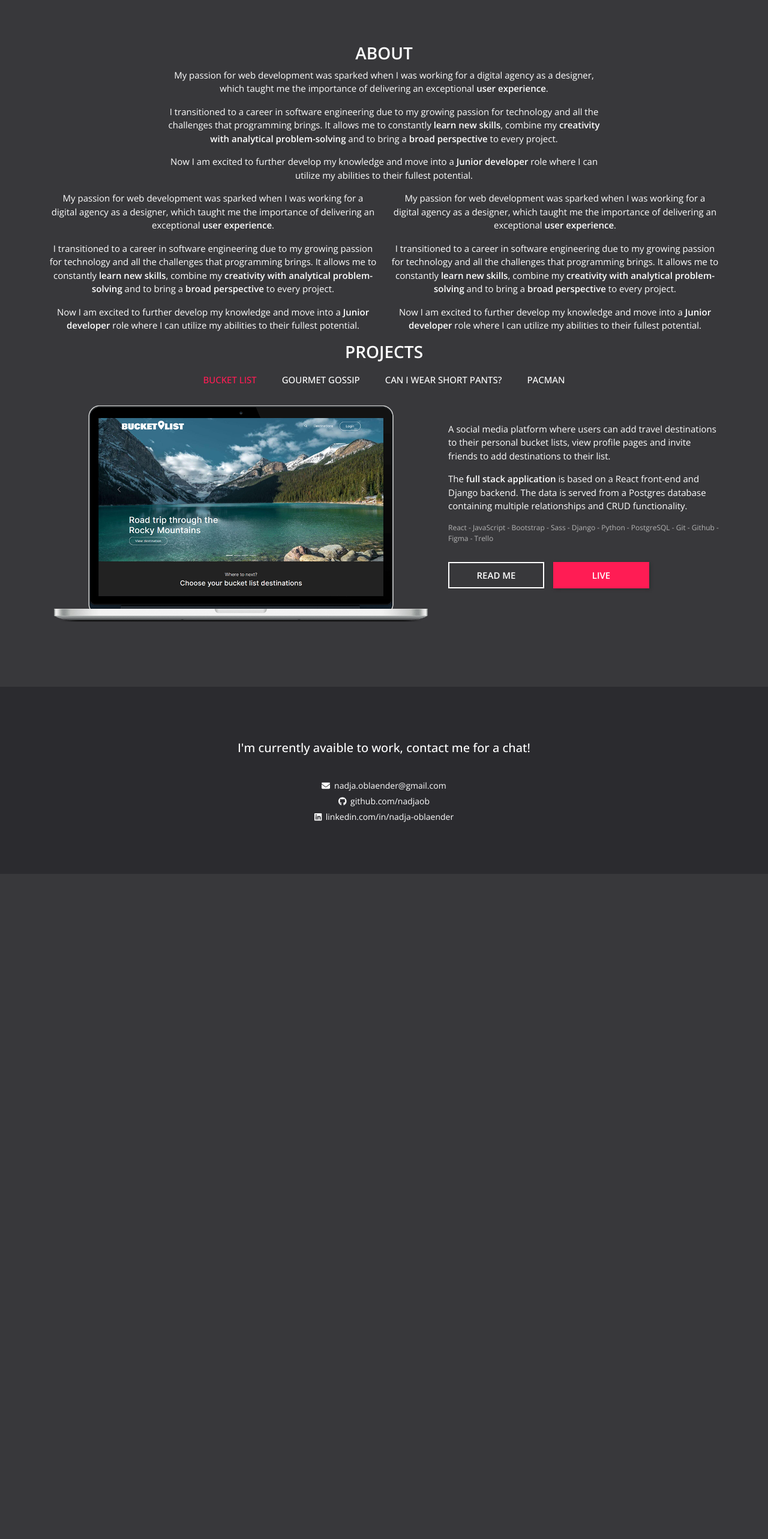
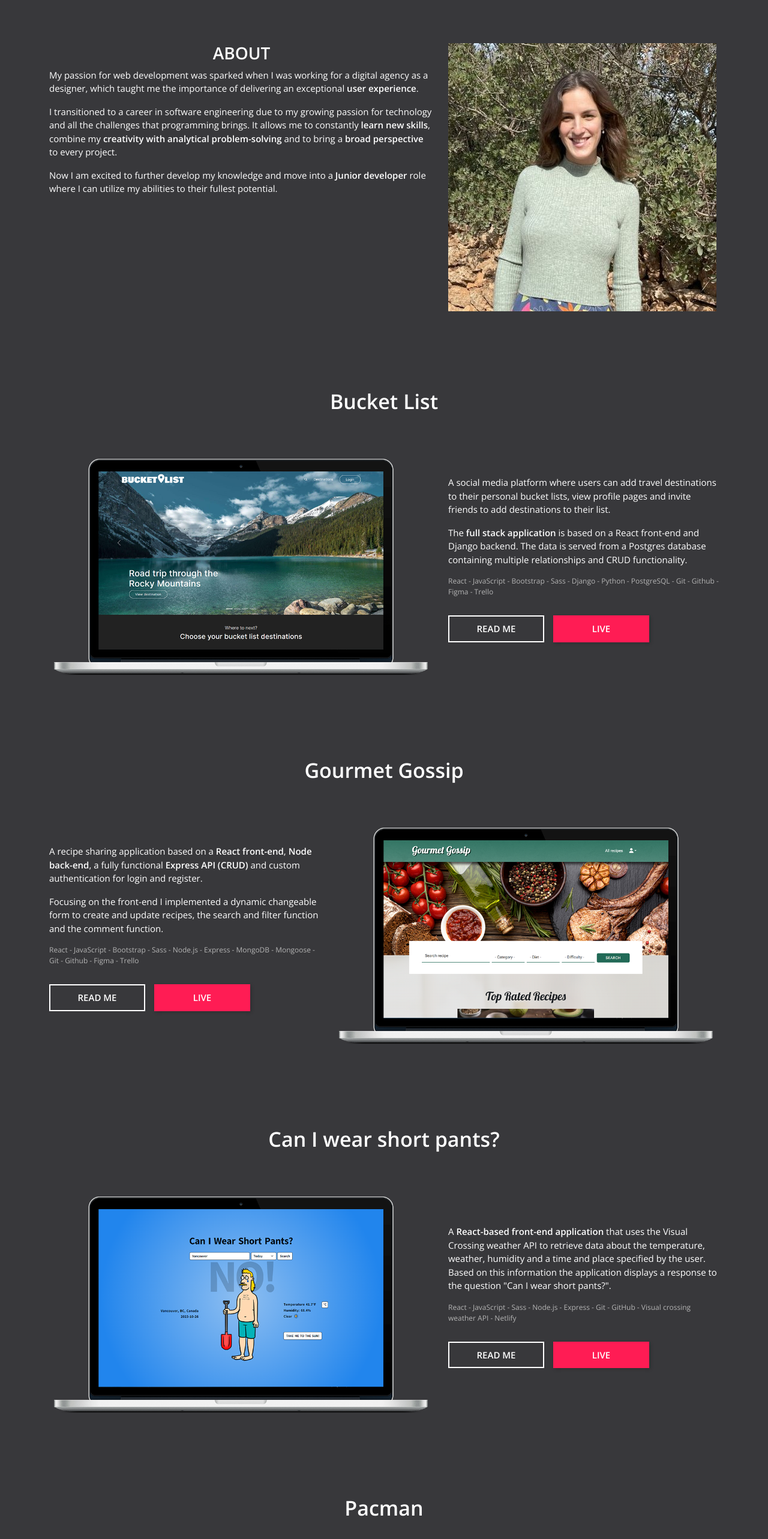
Before and after one commit to nadjaob/portfolio, a React (Create React App) app in the folder portfolio-nadjaob/: page / in a window 1280 px wide. Shown: the part 868-3434 px from the top of the page at 60% size. Before the commit the page ends 2325 px from the top, so only its background shows below. Built offline with nearby package versions, Linux system fonts and the light colour scheme; a web font is replaced by a local one.

Commit message:
updated projects

```diff
--- a/portfolio-nadjaob/src/components/About.js
+++ b/portfolio-nadjaob/src/components/About.js
@@ -3,30 +3,46 @@ import Container from 'react-bootstrap/Container'
 import Row from 'react-bootstrap/Row'
 import Col from 'react-bootstrap/Col'
 
+// IMAGES
+import me from '../images/nad-square.jpg'
+
 
 export default function About() {
   return (
+    <>
     <Container className='container-about'>
       <Row>
-        <Col md={{ span: 8, offset: 2 }}>
+        <Col md='7'>
           <h3 id='#about'>About</h3>
           <p>My passion for web development was sparked when I was working for a digital agency as a designer, which taught me the importance of delivering an exceptional <strong>user experience</strong>.</p>
           <p>I transitioned to a career in software engineering due to my growing passion for technology and all the challenges that programming brings. It allows me to constantly <strong>learn new skills</strong>, combine my <strong>creativity with analytical problem-solving</strong> and to bring a <strong>broad perspective</strong> to every project.</p>
           <p>Now I am excited to further develop my knowledge and move into a <strong>Junior developer</strong> role where I can utilize my abilities to their fullest potential.</p>
         </Col>
+        <Col md='5'>
+          <img src={me} alt='This is me, Nadja.'/>
+        </Col>
       </Row>
+    </Container>
+    {/* <Container>
       <Row>
-        <Col>
+        <Col md='7'>
+          <h3>About</h3>
           <p>My passion for web development was sparked when I was working for a digital agency as a designer, which taught me the importance of delivering an exceptional <strong>user experience</strong>.</p>
           <p>I transitioned to a career in software engineering due to my growing passion for technology and all the challenges that programming brings. It allows me to constantly <strong>learn new skills</strong>, combine my <strong>creativity with analytical problem-solving</strong> and to bring a <strong>broad perspective</strong> to every project.</p>
           <p>Now I am excited to further develop my knowledge and move into a <strong>Junior developer</strong> role where I can utilize my abilities to their fullest potential.</p>
         </Col>
-        <Col>
-          <p>My passion for web development was sparked when I was working for a digital agency as a designer, which taught me the importance of delivering an exceptional <strong>user experience</strong>.</p>
-          <p>I transitioned to a career in software engineering due to my growing passion for technology and all the challenges that programming brings. It allows me to constantly <strong>learn new skills</strong>, combine my <strong>creativity with analytical problem-solving</strong> and to bring a <strong>broad perspective</strong> to every project.</p>
-          <p>Now I am excited to further develop my knowledge and move into a <strong>Junior developer</strong> role where I can utilize my abilities to their fullest potential.</p>
+        <Col md='5' className='skills-on-side'>
+          <p><strong>Front-End:</strong> React, JavaScript, HTML, CSS, Sass, Bootstrap</p>
+          <p><strong>Backend:</strong> Node.js, Express, Python, Django</p>
+          <p><strong>Databases:</strong> PostgreSQL, MongoDB, Mongoose</p>
+          <p><strong>Version control and collaboration:</strong> GitHub, Git</p>
+          <p><strong>Design and UI:</strong> Adobe Suite, Figma</p>
+          <p><strong>Content Management Systems:</strong> Wordpress, Shopware</p>
+          <p><strong>Project and time management:</strong> Trello, Slack</p>
+          <p><strong>Currently learning:</strong> TypeScript</p>
         </Col>
       </Row>
-    </Container>
+    </Container> */}
+    </>
   )
 }
--- a/portfolio-nadjaob/src/components/Projects.js
+++ b/portfolio-nadjaob/src/components/Projects.js
@@ -4,8 +4,8 @@ import { Link } from 'react-router-dom'
 import Container from 'react-bootstrap/Container'
 import Row from 'react-bootstrap/Row'
 import Col from 'react-bootstrap/Col'
-import Tab from 'react-bootstrap/Tab'
-import Tabs from 'react-bootstrap/Tabs'
+// import Tab from 'react-bootstrap/Tab'
+// import Tabs from 'react-bootstrap/Tabs'
 
 // IMAGES
 import bucketlist from '../images/macbook-bucket-list.png'
@@ -20,8 +20,77 @@ export default function Projects() {
     <Container>
       <Row>
         <Col>
-          <h3>Projects</h3>
-          <Tabs
+          <h4>Bucket List</h4>
+          <Row className='container-projects'>
+            <Col className='container-image' md='7'>
+              <div className='container-project-image'>
+                <img src={bucketlist} alt='bucket list' className='project-image' />
+              </div>
+            </Col>
+            <Col className='container-project-details' md='5'>
+              <p>A social media platform where users can add travel destinations to their personal bucket lists, view profile pages and invite friends to add destinations to their list.</p>
+              <p>The <strong>full stack application</strong> is based on a React front-end and Django backend. The data is served from a Postgres database containing multiple relationships and CRUD functionality.</p>
+              <p className='project-skills'>React - JavaScript - Bootstrap - Sass - Django - Python - PostgreSQL - Git - Github - Figma - Trello</p>
+              <div className='two-buttons'>
+                <Link className='button-transparent' to='https://github.com/nadjaob/bucket-list' target='_blank'>Read me</Link>
+                <Link className='button-color' to='https://bucket-list-c3f4527a7512.herokuapp.com/' target='_blank'>Live</Link>
+              </div>
+            </Col>
+          </Row>
+          <h4>Gourmet Gossip</h4>
+          <Row className='container-projects'>
+            <Col className='container-project-details' md='5'>
+              <p>A recipe sharing application based on a <strong>React front-end</strong>, <strong>Node back-end</strong>, a fully functional <strong>Express API (CRUD)</strong> and custom authentication for login and register.</p>
+              <p>Focusing on the front-end I implemented a dynamic changeable form to create and update recipes, the search and filter function and the comment function.</p>
+              <p className='project-skills'>React - JavaScript - Bootstrap - Sass - Node.js - Express - MongoDB - Mongoose - Git - Github - Figma - Trello</p>
+              <div className='two-buttons'>
+                <Link className='button-transparent' to='https://github.com/nadjaob/gourmet-gossip' target='_blank'>Read me</Link>
+                <Link className='button-color' to='https://gourmetgossip-c203cdaf4c83.herokuapp.com/' target='_blank'>Live</Link>
+              </div>
+            </Col>
+            <Col className='container-image' md='7'>
+              <div className='container-project-image'>
+                <img src={gourmetgossip} alt='gourmet gossip' className='project-image' />
+              </div>
+            </Col>
+          </Row>
+          <h4>Can I wear short pants?</h4>
+          <Row className='container-projects'>
+            <Col className='container-image' md='7'>
+              <div className='container-project-image'>
+                <img src={weatherapp} alt='weather app' className='project-image' />
+              </div>
+            </Col>
+            <Col className='container-project-details' md='5'>
+              <p>A <strong>React-based front-end application</strong> that uses the Visual Crossing weather API to retrieve data about the temperature, weather, humidity and a time and place specified by the user. Based on this information the application displays a response to the question "Can I wear short pants?".</p>
+              <p className='project-skills'>React - JavaScript - Sass - Node.js - Express - Git - GitHub - Visual crossing weather API - Netlify</p>
+              <div className='two-buttons'>
+                <Link className='button-transparent' to='https://github.com/nadjaob/weather-app' target='_blank'>Read me</Link>
+                <Link className='button-color' to='https://can-i-wear-short-pants.netlify.app/' target='_blank'>Live</Link>
+              </div>
+            </Col>
+          </Row>
+          <h4>Pacman</h4>
+          <Row className='container-projects'>
+            <Col className='container-project-details' md='5'>
+              <p>A unique version of pacman based on a 21x21 grid.</p>
+              <p>In this first project I cemented my <strong>JavaScript</strong> fundamental skills and became more familiar with creating algorithms and using <strong>HTML and CSS</strong>.</p>
+              <p className='project-skills'>HTML - CSS - JavaScript</p>
+              <div className='two-buttons'>
+                <Link className='button-transparent' to='https://github.com/nadjaob/pacman' target='_blank'>Read me</Link>
+                <Link className='button-color' to='https://nadjaob.github.io/pacman/' target='_blank'>Live</Link>
+              </div>
+            </Col>
+            <Col className='container-image' md='7'>
+              <div className='container-project-image'>
+                <img src={pacman} alt='pacman' className='project-image' />
+                <source src='videos/pacman-video.mov'></source>
+              </div>
+            </Col>
+          </Row>
+
+
+          {/* <Tabs
               defaultActiveKey='project-1'
               transition={false}
               // id='noanim-tab-example'
@@ -99,7 +168,7 @@ export default function Projects() {
                   </Col>
                 </Row>
               </Tab>
-            </Tabs>
+            </Tabs> */}
         </Col>
       </Row>
     </Container>
--- a/portfolio-nadjaob/src/styles/base.scss
+++ b/portfolio-nadjaob/src/styles/base.scss
@@ -25,6 +25,13 @@ h3 {
   font-weight: 600;
 }
 
+h4 {
+  text-align: center;
+  margin: 130px 0 70px;
+  font-weight: 600;
+  font-size: 34px;
+}
+
 a {
   color: white;
   text-decoration: none;
--- a/portfolio-nadjaob/src/styles/components/About.scss
+++ b/portfolio-nadjaob/src/styles/components/About.scss
@@ -1,4 +1,8 @@
 .container-about {
-  text-align: center;
   margin-top: 80px;
 }
+
+.skills-on-side {
+  padding: 70px;
+  background: $pink;
+}
```
Also changed, not shown: portfolio-nadjaob/src/images/nad-square.jpg (added), portfolio-nadjaob/src/images/nad.jpg (added).
